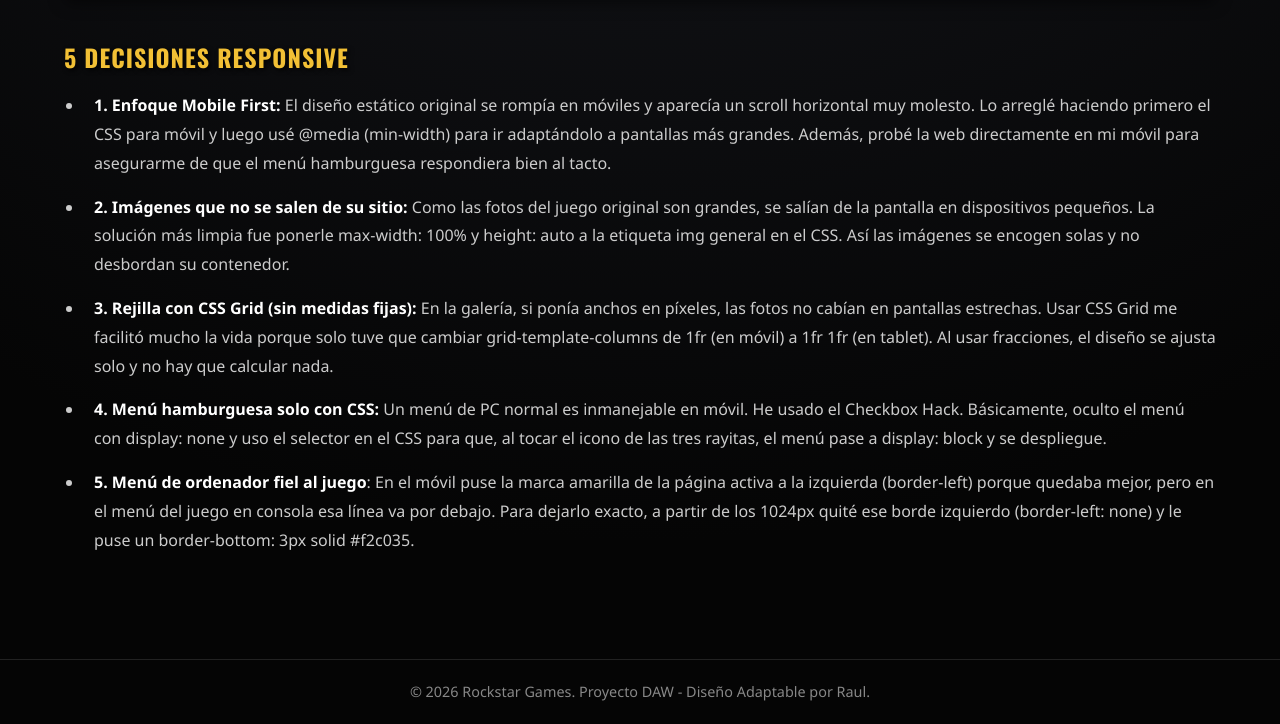
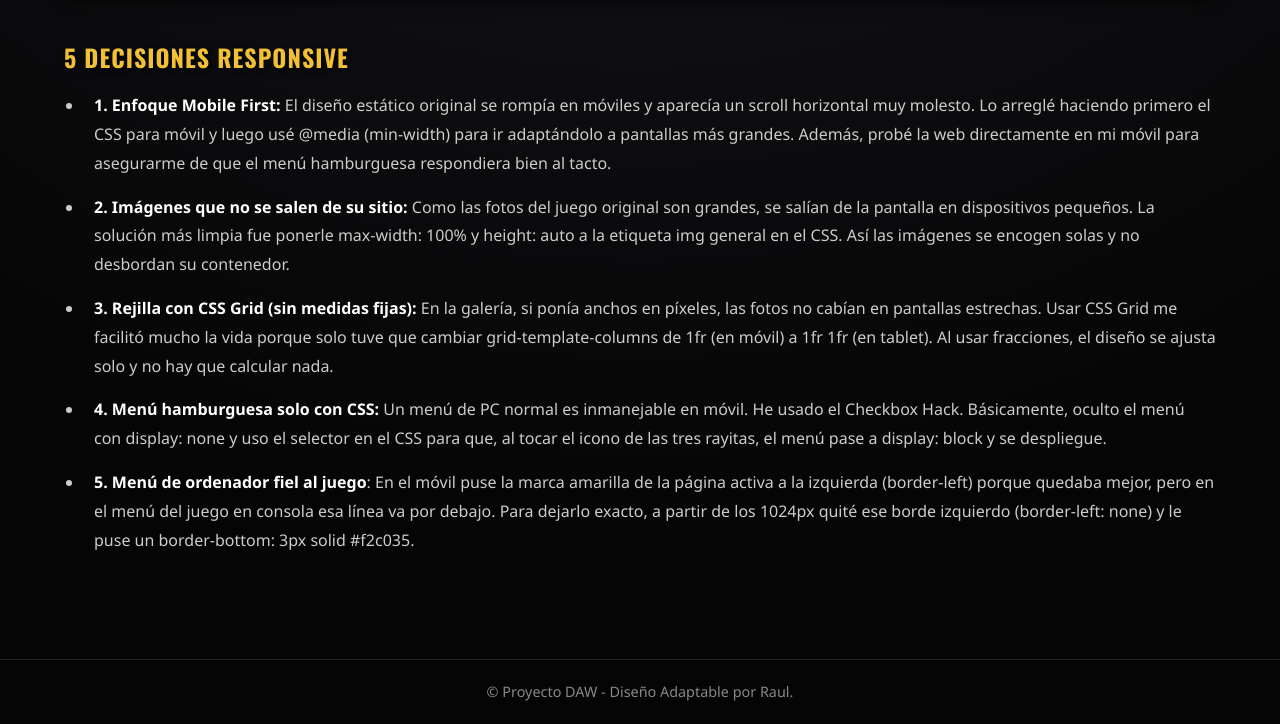
Before and after one commit to raulo9/GTA-V-, a plain HTML site: page analisis.html in a window 1280 px wide. Shown: the part 731-1455 px from the top of the page. Drawn offline with nearby package versions, Linux system fonts and the light colour scheme.

```diff
--- a/analisis.html
+++ b/analisis.html
@@ -74,7 +74,7 @@
 </ul>
   </main>
   <footer class="footer">
-  <p>&copy; 2026 Rockstar Games. Proyecto DAW - Diseño Adaptable por Raul.</p>
+  <p>&copy; Proyecto DAW - Diseño Adaptable por Raul.</p>
 </footer>
 </body>
 </html>
```
